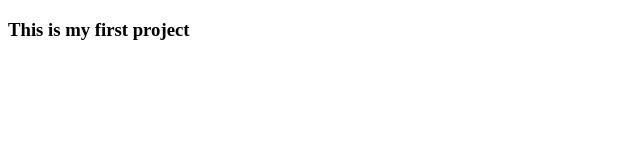
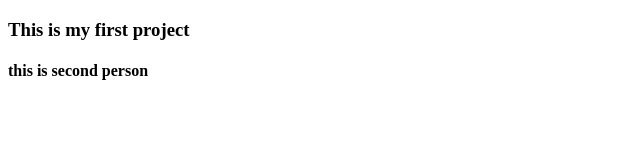
Before and after one commit to Ramyavemu/Project4, a plain HTML site: page index.html in a window 1280 px wide. Shown: the whole page, without its empty margins (0-640 px from the left). Drawn offline with Linux system fonts and the light colour scheme.

Commit message:
first change

```diff
--- a/index.html
+++ b/index.html
@@ -7,5 +7,6 @@
 </head>
 <body>
     <h3>This is my first project</h3>
+    <h4>this is second person</h4>
 </body>
 </html>
```
